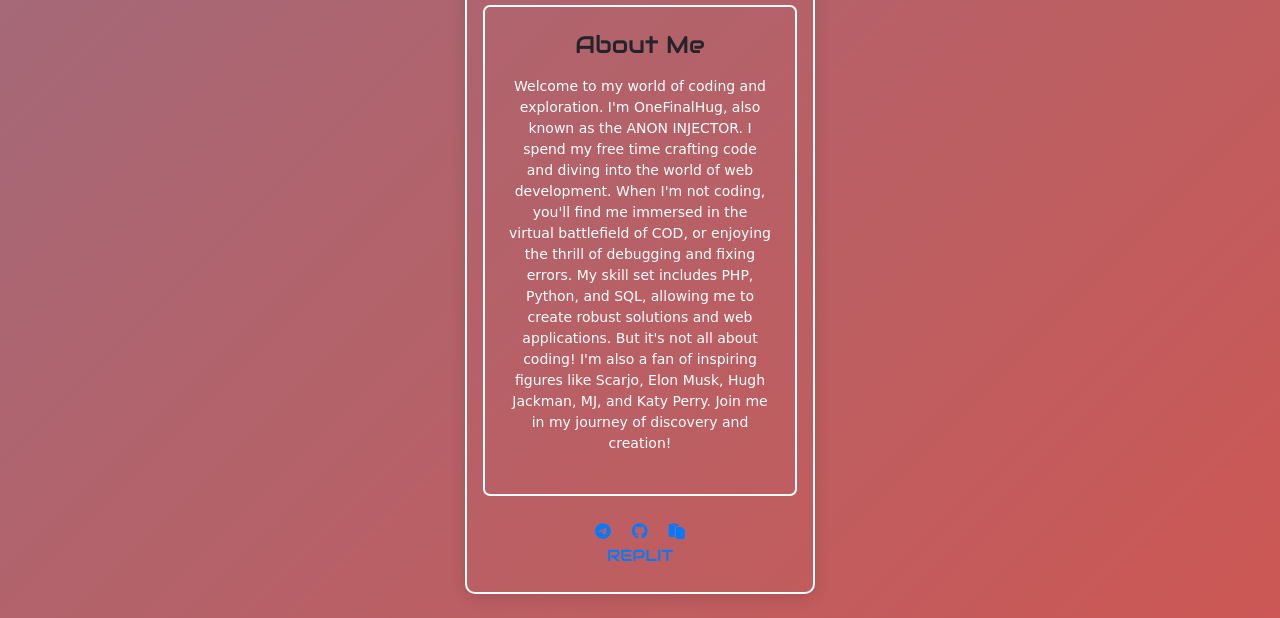
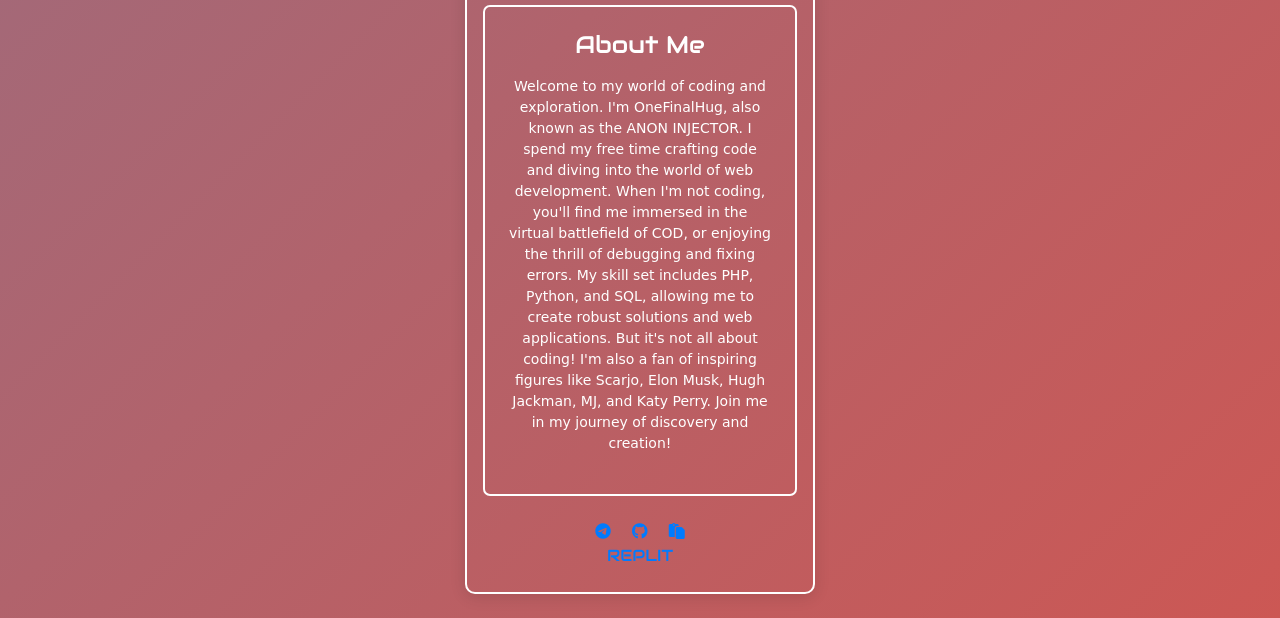
Before and after one commit to OneFinalHug/OFH, a plain HTML site: page index.html in a window 1280 px wide. Shown: the part 238-856 px from the top of the page. Drawn offline with nearby package versions, Linux system fonts and the light colour scheme.

Commit message:
Update index.html

```diff
--- a/index.html
+++ b/index.html
@@ -19,7 +19,7 @@
       margin-bottom: 10px;
       border-radius: 50%;
     }
-    h2, h3, p {
+    h2, h4, p {
       color: white;
     }
     h2 {
```
